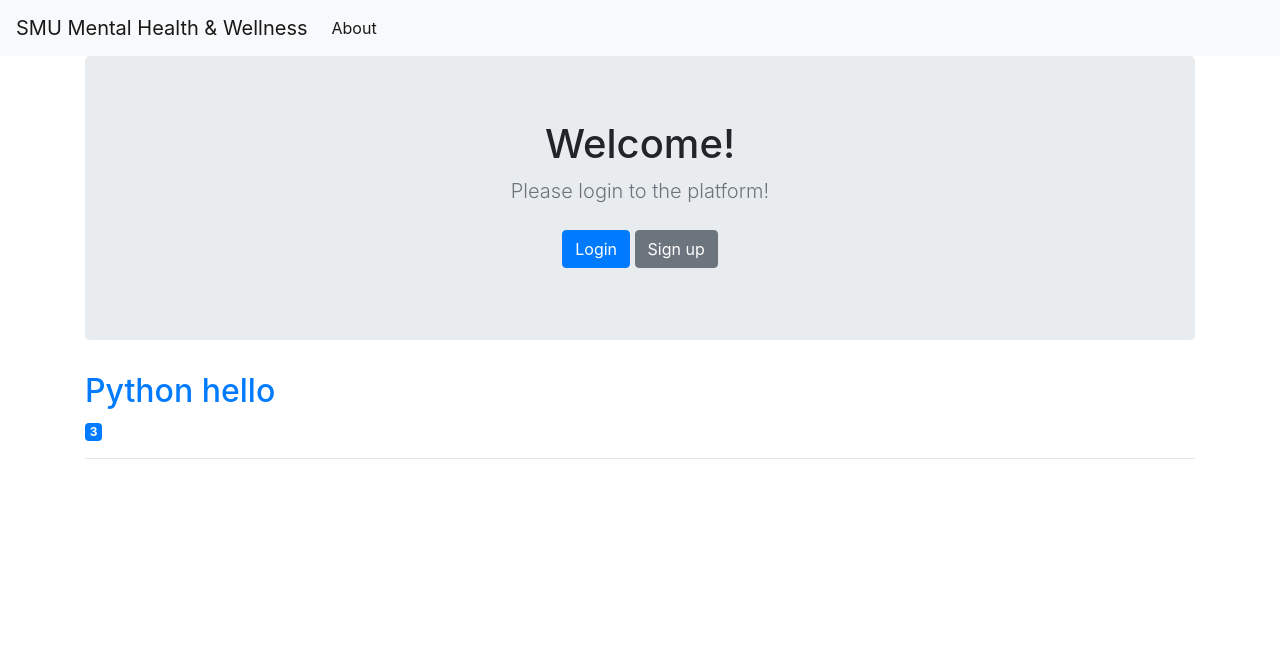
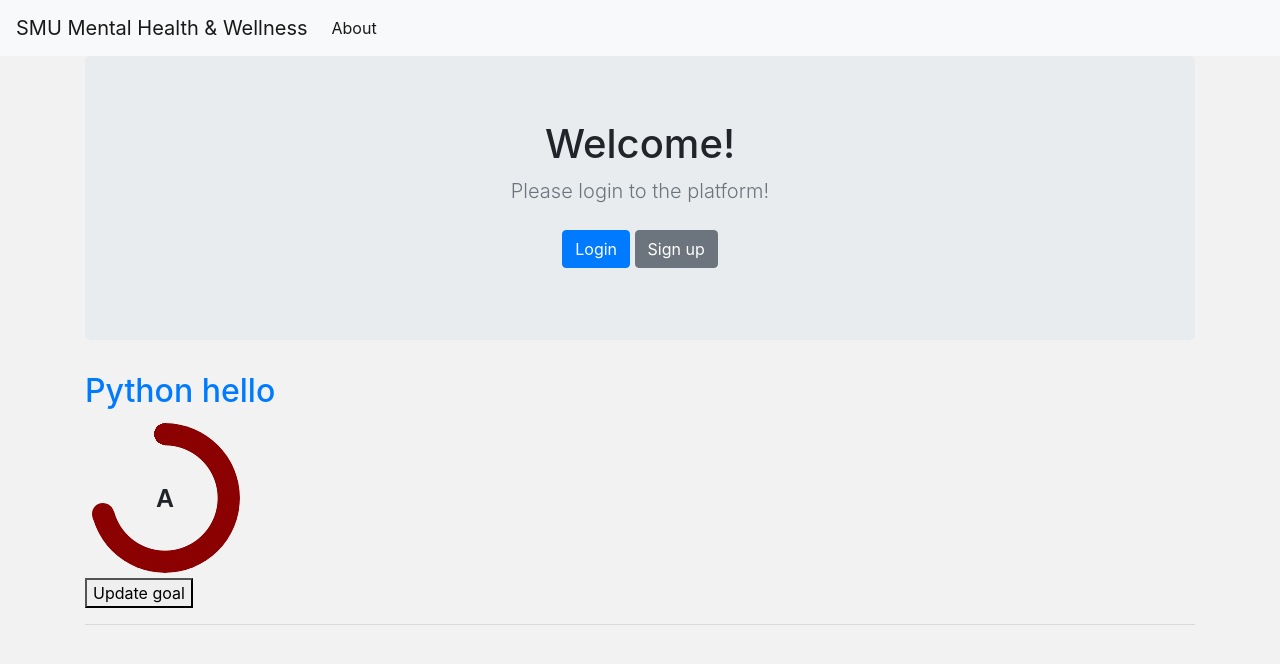
Before and after one commit to bonitadavis/wellness-web-app, a Flask app: page / in a window 1280 px wide. Shown: the top 664 px of the page. Run offline with Flask 3, Linux system fonts and the light colour scheme; some libraries are stand-ins or nearby versions.

Commit message:
Ring demo

```diff
--- a/main.py
+++ b/main.py
@@ -1,9 +1,16 @@
 from flask import Flask, render_template
+import random
 
 app = Flask(__name__)
 
 def get_posts():
-     return [{"title": "Python hello", "created": "3"}]
+     return [{"title": "Python hello", "days": random.randint(0, 7), "limit": 7}]
+
+@app.route("/update", methods=['GET', 'POST'])
+def update_posts():
+    """Do something to update posts"""
+    print("We're updating this post!")
+    return main()
 
 @app.route("/")
 def main():
--- /dev/null
+++ b/static/css/style.css
@@ -0,0 +1,57 @@
+@property --p{
+  syntax: '<number>';
+  inherits: true;
+  initial-value: 0;
+}
+
+.pie {
+  --p:20;
+  --b:22px;
+  --c:darkred;
+  --w:150px;
+
+  width:var(--w);
+  aspect-ratio:1;
+  position:relative;
+  display:inline-grid;
+  margin:5px;
+  place-content:center;
+  font-size:25px;
+  font-weight:bold;
+  font-family:sans-serif;
+}
+.pie:before,
+.pie:after {
+  content:"";
+  position:absolute;
+  border-radius:50%;
+}
+.pie:before {
+  inset:0;
+  background:
+    radial-gradient(farthest-side,var(--c) 98%,#0000) top/var(--b) var(--b) no-repeat,
+    conic-gradient(var(--c) calc(var(--p)*1%),#0000 0);
+  -webkit-mask:radial-gradient(farthest-side,#0000 calc(99% - var(--b)),#000 calc(100% - var(--b)));
+          mask:radial-gradient(farthest-side,#0000 calc(99% - var(--b)),#000 calc(100% - var(--b)));
+}
+.pie:after {
+  inset:calc(50% - var(--b)/2);
+  background:var(--c);
+  transform:rotate(calc(var(--p)*3.6deg)) translateY(calc(50% - var(--w)/2));
+}
+.animate {
+  animation:p 1s .5s both;
+}
+.no-round:before {
+  background-size:0 0,auto;
+}
+.no-round:after {
+  content:none;
+}
+@keyframes p {
+  from{--p:0}
+}
+
+body {
+  background:#f2f2f2;
+}
--- a/templates/base.html
+++ b/templates/base.html
@@ -4,6 +4,7 @@
     <meta charset="UTF-8">
     <meta name="viewport" content="width=device-width, initial-scale=1, shrink-to-fit=no">
     <link rel="stylesheet" href="https://cdn.jsdelivr.net/npm/bootstrap@4.0.0/dist/css/bootstrap.min.css" integrity="sha384-Gn5384xqQ1aoWXA+058RXPxPg6fy4IWvTNh0E263XmFcJlSAwiGgFAW/dAiS6JXm" crossorigin="anonymous">
+    <link rel="stylesheet" href="{{ url_for('static', filename= 'css/style.css') }}">
     <title>{% block title %} {% endblock %}</title>
 </head>
 <body>
--- a/templates/index.html
+++ b/templates/index.html
@@ -15,8 +15,13 @@
    </section>
 
    {% for post in posts %}
-        <a href="#"><h2>{{ post['title'] }}</h2></a>
-        <span class="badge badge-primary">{{ post['created'] }}</span>
-        <hr />
+       <a href="#"><h2>{{ post['title'] }}</h2></a>
+       <div class="pie" style="--p:{{ (post['days'] / post['limit'] * 100) | int }}">A</div>
+       <form action="/update" method="post">
+           <button type="submit">Update goal</button>
+       </form>
+       <hr />
    {% endfor %}
+
+
 {% endblock %}
```
